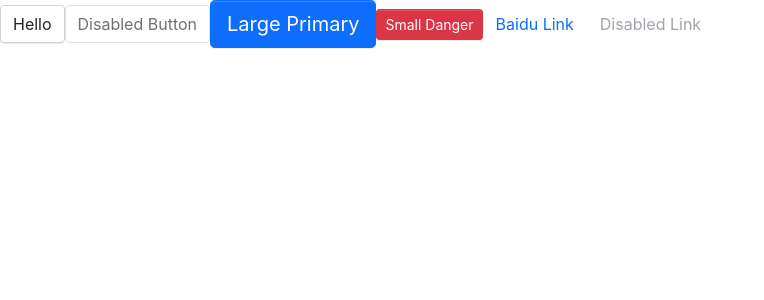
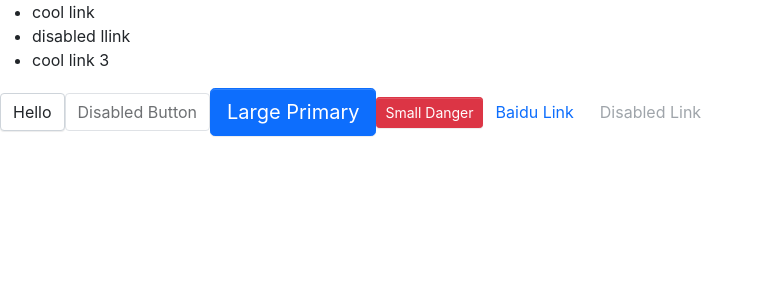
Before and after one commit to tyler4400/tylerantd, a React (Create React App) app: page / in a window 1280 px wide. Shown: the top 300 px of the page, without its empty margins (0-764 px from the left). Built offline with nearby package versions, Linux system fonts and the light colour scheme.

Commit message:
6-3 需求升级 - Menu 组件编码第二部分

```diff
--- a/src/App.tsx
+++ b/src/App.tsx
@@ -1,10 +1,24 @@
 import React from 'react';
 import Button, {ButtonSize, ButtonType} from "./components/Button/button";
+import Menu from "./components/Menu/menu";
+import MenuItem from "./components/Menu/menuItem";
 
 function App() {
   return (
     <div className="App">
       <header className="App-header">
+	      <Menu defaultIndex={0} onSelect={(index) => {alert(index)}} mode="vertical">
+		      <MenuItem index={0}>
+			      cool link
+		      </MenuItem>
+		      <MenuItem index={1} disabled>
+			      disabled llink
+		      </MenuItem>
+		      <MenuItem index={2}>
+			      cool link 3
+		      </MenuItem>
+	      </Menu>
+
 	      <Button className="custom"> Hello </Button>
 	      <Button disabled> Disabled Button </Button>
 	      <Button btnType={ButtonType.Primary} size={ButtonSize.Large}> Large Primary </Button>
--- a/src/components/Menu/menu.tsx
+++ b/src/components/Menu/menu.tsx
@@ -2,26 +2,49 @@
  * menu组件
  * @author tyler4400
  */
-import React from "react";
+import React, { createContext, useState } from "react";
 import classNames from "classnames";
 
 type MenuMode = 'horizontal' | 'vertical'
+type SelectCallback = (selectedIndex: number) => void;
+
 export interface MenuProps {
 	defaultIndex?: number;
 	className?: string;
 	mode?: MenuMode;
 	style?: React.CSSProperties;
-	onSelect?: (selectedIndex: number) => void;
+	onSelect?: SelectCallback;
 }
 
+interface IMenuContext {
+	index: number,
+	onSelect?: SelectCallback
+}
+export const MenuContext = createContext<IMenuContext>({index: 0})
+
 const Menu: React.FC<MenuProps> = props => {
-	const { className, mode, style, children, defaultIndex } = props
+	const { className, mode, style, children, defaultIndex, onSelect } = props
 	const classes = classNames('viking-menu', className, {
 		'menu-vertical': mode === 'vertical'
 	})
+
+	const [currentActive, setActive] = useState(defaultIndex)
+	const handleClick = (index: number) => {
+		setActive(index)
+		if(onSelect) {
+			onSelect(index)
+		}
+	}
+	const passedContext: IMenuContext = {
+		index: currentActive ? currentActive : 0,
+		onSelect: handleClick,
+	}
+
 	return (
 		<ul className={classes} style={style}>
-			{children}
+			<MenuContext.Provider value={passedContext}>
+				{children}
+			</MenuContext.Provider>
 		</ul>
 	)
 }
--- a/src/components/Menu/menuItem.tsx
+++ b/src/components/Menu/menuItem.tsx
@@ -1,8 +1,9 @@
-import React from 'react'
+import React, { useContext } from 'react'
 import classNames from 'classnames'
+import { MenuContext } from "./menu";
 
 export interface MenuItemProps {
-  index?: number;
+	index: number;
 	disabled?: boolean;
 	className?: string;
 	style?: React.CSSProperties;
@@ -10,11 +11,19 @@
 
 const MenuItem: React.FC<MenuItemProps> = (props) => {
 	const { index, disabled, className, style, children } = props
+	const context = useContext(MenuContext)
 	const classes = classNames('menu-item', className, {
 		'is-disabled': disabled,
+		'is-active': context.index === index
 	})
+	const handleClick = () => {
+		if(context.onSelect && !disabled) {
+			context.onSelect(index)
+		}
+	}
+
 	return (
-    <li className={classes} style={style}>
+		<li className={classes} style={style} onClick={handleClick}>
 			{children}
 		</li>
 	)
```
Lines whose indentation alone changed are shown as unchanged.
